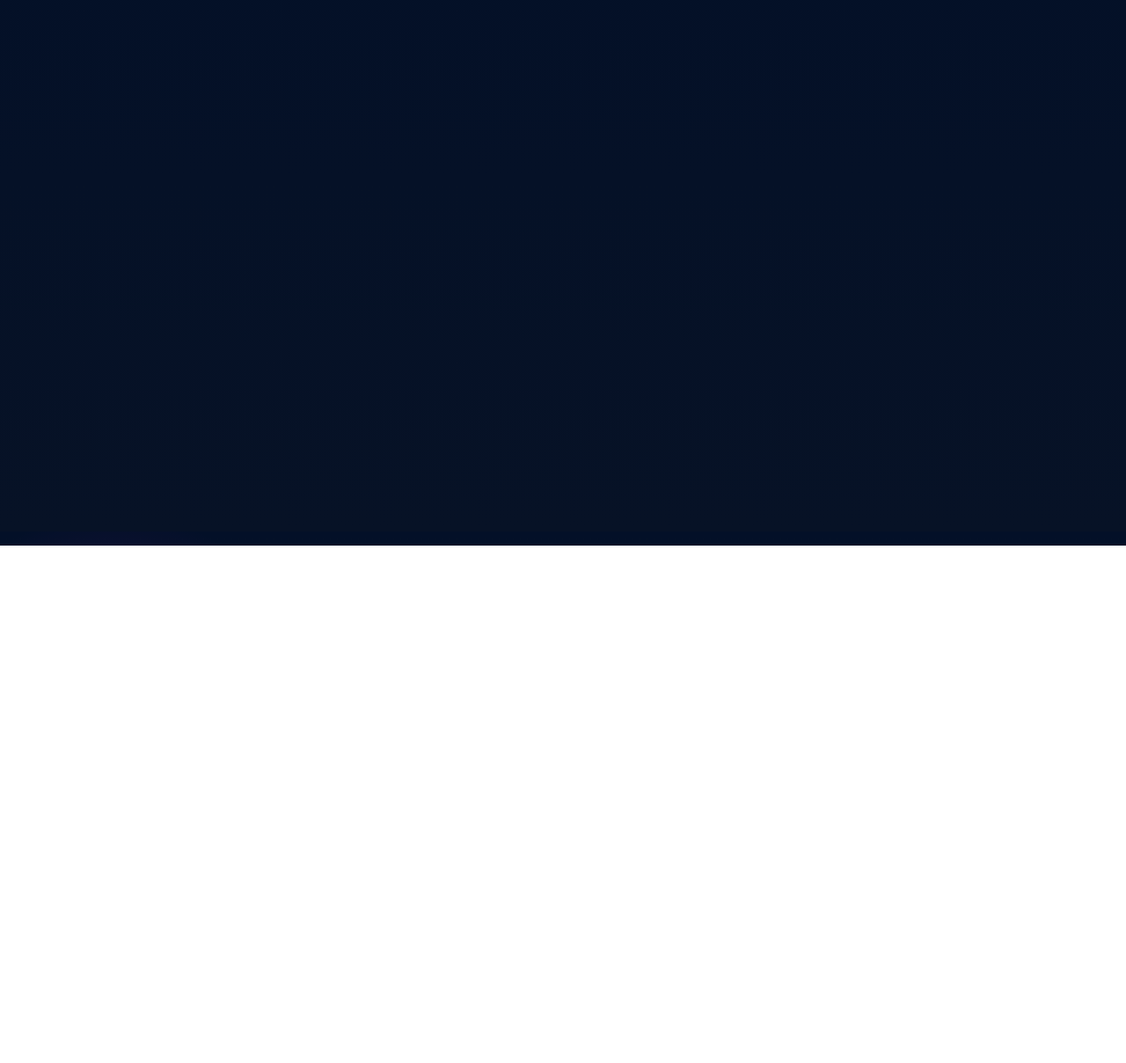
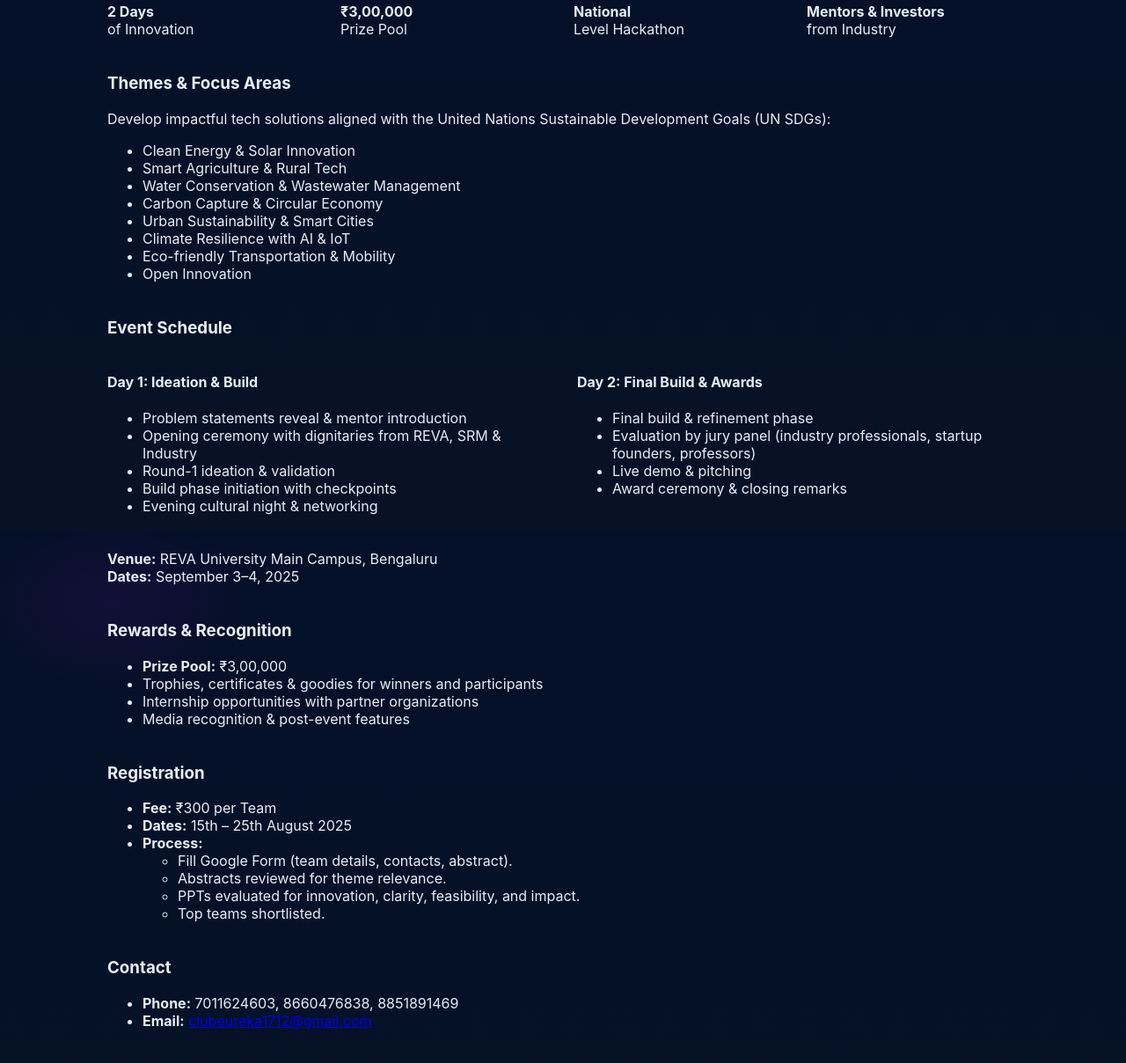
Before and after one commit to JeevithaR3/Eureka_Website, a website: page pages/events.html in a window 1280 px wide. Shown: the part 196-1404 px from the top of the page at 88% size. Before the commit the page ends 816 px from the top, so only its background shows below. Drawn offline with Linux system fonts and the light colour scheme.

Commit message:
Revamp Events page with modern, engaging, and mission-driven layout

```diff
--- a/pages/events.html
+++ b/pages/events.html
@@ -23,8 +23,95 @@
                 <button id="navToggle" class="nav-toggle" aria-label="Toggle navigation">☰</button>
             </div>
         </header>
-    <main>
-        <p>This is the Events page. Add event details here.</p>
-    </main>
+        <main class="container">
+            <section style="margin-bottom:2.5rem;">
+                <h2>Hack for Earth: National Sustainability Hackathon</h2>
+                <p style="font-size:1.15rem;max-width:700px;">Join India’s brightest minds for a two-day journey of innovation, impact, and collaboration. Hack for Earth brings together students, mentors, and industry leaders to solve real sustainability challenges and shape a better future.</p>
+                <ul style="display:grid;grid-template-columns:repeat(auto-fit,minmax(220px,1fr));gap:1.5rem;list-style:none;padding:0;margin:2rem 0;">
+                    <li><strong>2 Days</strong><br>of Innovation</li>
+                    <li><strong>₹3,00,000</strong><br>Prize Pool</li>
+                    <li><strong>National</strong><br>Level Hackathon</li>
+                    <li><strong>Mentors & Investors</strong><br>from Industry</li>
+                </ul>
+            </section>
+
+            <section style="margin-bottom:2.5rem;">
+                <h3>Themes & Focus Areas</h3>
+                <p>Develop impactful tech solutions aligned with the United Nations Sustainable Development Goals (UN SDGs):</p>
+                <ul>
+                    <li>Clean Energy & Solar Innovation</li>
+                    <li>Smart Agriculture & Rural Tech</li>
+                    <li>Water Conservation & Wastewater Management</li>
+                    <li>Carbon Capture & Circular Economy</li>
+                    <li>Urban Sustainability & Smart Cities</li>
+                    <li>Climate Resilience with AI & IoT</li>
+                    <li>Eco-friendly Transportation & Mobility</li>
+                    <li>Open Innovation</li>
+                </ul>
+            </section>
+
+            <section style="margin-bottom:2.5rem;">
+                <h3>Event Schedule</h3>
+                <div style="display:grid;grid-template-columns:repeat(auto-fit,minmax(260px,1fr));gap:2rem;">
+                    <div>
+                        <h4>Day 1: Ideation & Build</h4>
+                        <ul>
+                            <li>Problem statements reveal & mentor introduction</li>
+                            <li>Opening ceremony with dignitaries from REVA, SRM & Industry</li>
+                            <li>Round-1 ideation & validation</li>
+                            <li>Build phase initiation with checkpoints</li>
+                            <li>Evening cultural night & networking</li>
+                        </ul>
+                    </div>
+                    <div>
+                        <h4>Day 2: Final Build & Awards</h4>
+                        <ul>
+                            <li>Final build & refinement phase</li>
+                            <li>Evaluation by jury panel (industry professionals, startup founders, professors)</li>
+                            <li>Live demo & pitching</li>
+                            <li>Award ceremony & closing remarks</li>
+                        </ul>
+                    </div>
+                </div>
+                <div style="margin-top:1.5rem;">
+                    <strong>Venue:</strong> REVA University Main Campus, Bengaluru<br>
+                    <strong>Dates:</strong> September 3–4, 2025
+                </div>
+            </section>
+
+            <section style="margin-bottom:2.5rem;">
+                <h3>Rewards & Recognition</h3>
+                <ul>
+                    <li><strong>Prize Pool:</strong> ₹3,00,000</li>
+                    <li>Trophies, certificates & goodies for winners and participants</li>
+                    <li>Internship opportunities with partner organizations</li>
+                    <li>Media recognition & post-event features</li>
+                </ul>
+            </section>
+
+            <section style="margin-bottom:2.5rem;">
+                <h3>Registration</h3>
+                <ul>
+                    <li><strong>Fee:</strong> ₹300 per Team</li>
+                    <li><strong>Dates:</strong> 15th – 25th August 2025</li>
+                    <li><strong>Process:</strong>
+                        <ul>
+                            <li>Fill Google Form (team details, contacts, abstract).</li>
+                            <li>Abstracts reviewed for theme relevance.</li>
+                            <li>PPTs evaluated for innovation, clarity, feasibility, and impact.</li>
+                            <li>Top teams shortlisted.</li>
+                        </ul>
+                    </li>
+                </ul>
+            </section>
+
+            <section style="margin-bottom:2.5rem;">
+                <h3>Contact</h3>
+                <ul>
+                    <li><strong>Phone:</strong> 7011624603, 8660476838, 8851891469</li>
+                    <li><strong>Email:</strong> <a href="mailto:clubeureka1712@gmail.com">clubeureka1712@gmail.com</a></li>
+                </ul>
+            </section>
+        </main>
 </body>
 </html>
```
